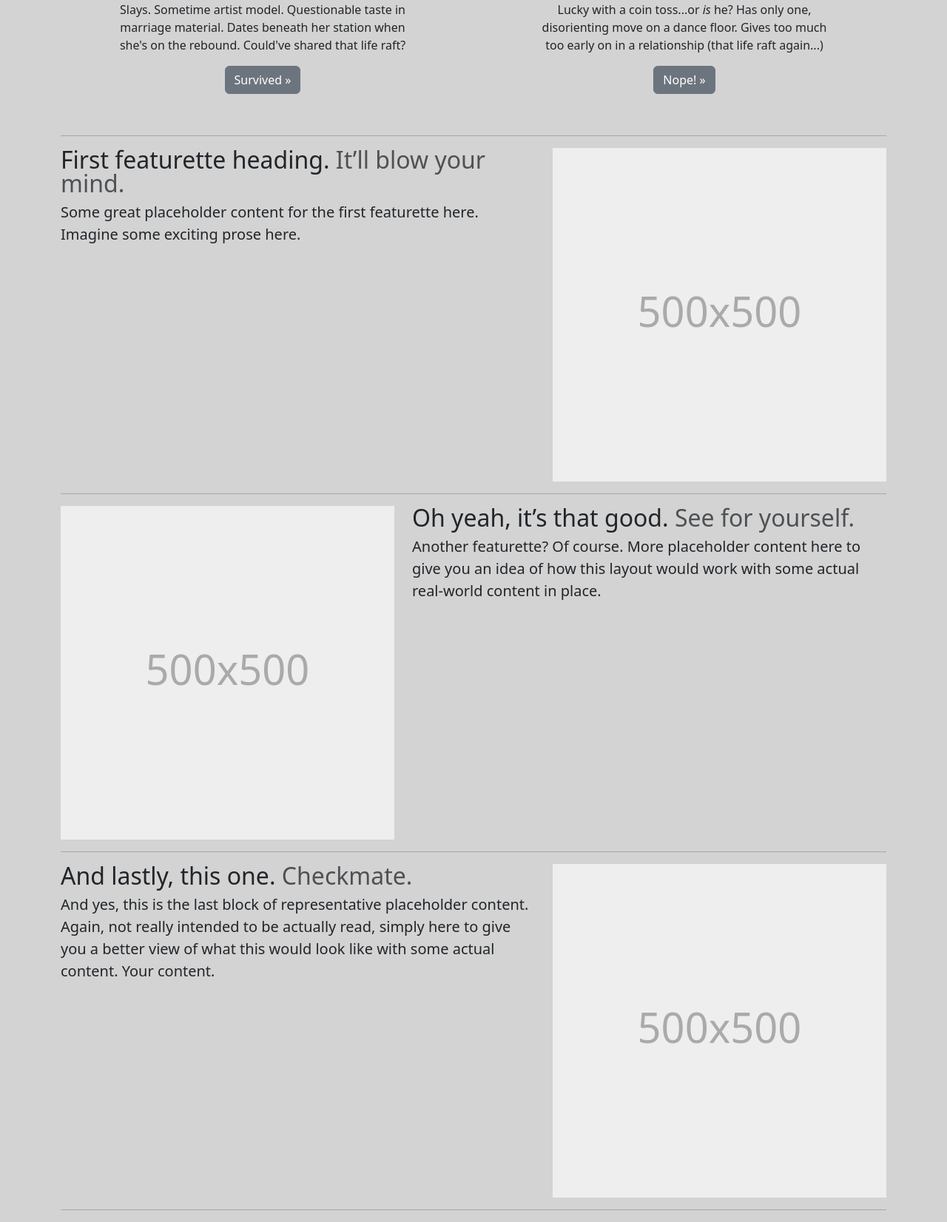
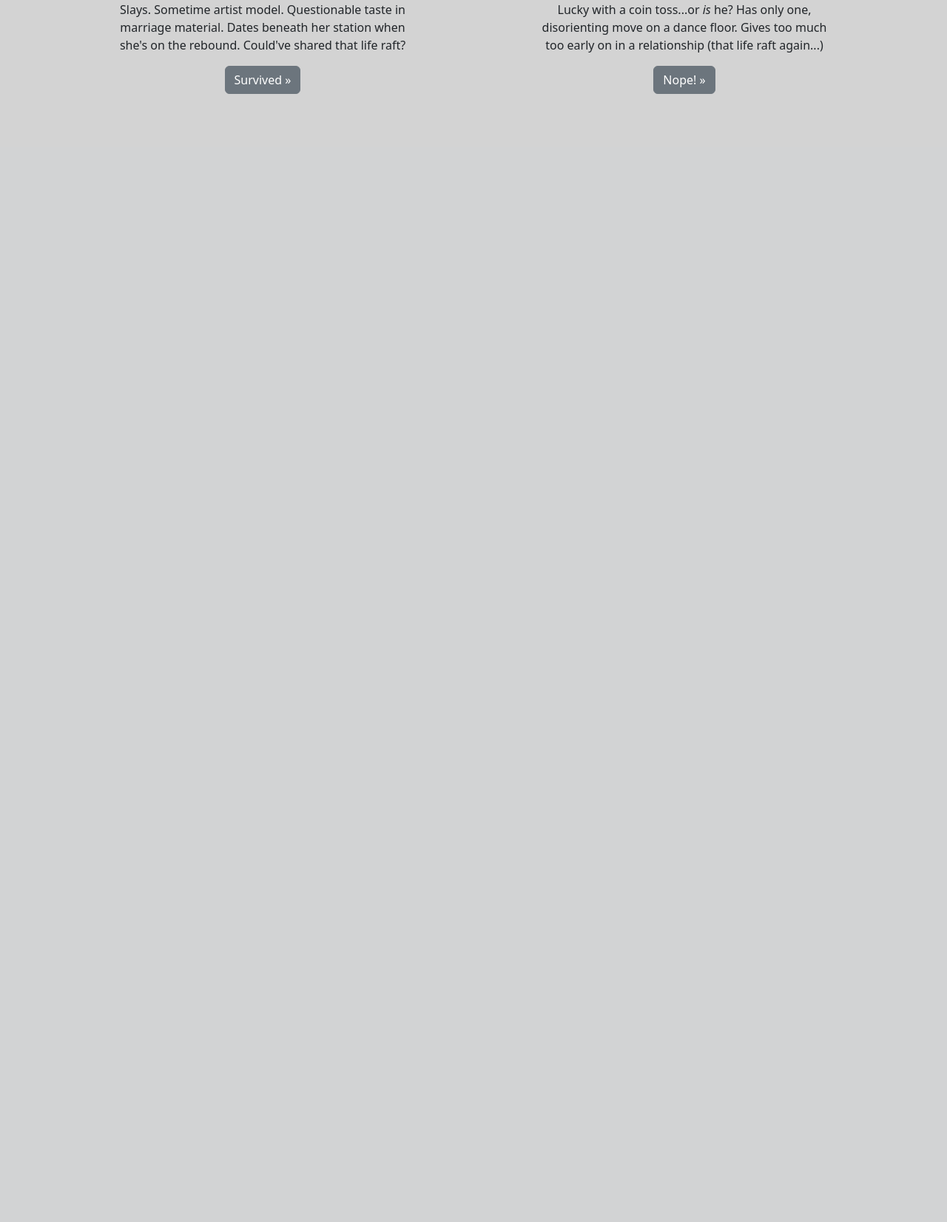
Before and after one commit to tebohl/Rose-or-Jack, a Flask app: page / in a window 1280 px wide. Shown: the part 601-2253 px from the top of the page at 74% size. After the commit the page ends 728 px from the top, so only its background shows below. Run offline with Flask 2, Linux system fonts and the light colour scheme; some libraries are stand-ins or nearby versions.

Commit message:
Resend featurette empty

```diff
--- a/templates/index.html
+++ b/templates/index.html
@@ -156,50 +156,7 @@
       </div>
     </div><!-- /.row -->
 
-    <!-- START THE FEATURETTES -->
-
-    <hr class="featurette-divider">
-
-    <div class="row featurette">
-      <div class="col-md-7">
-        <h2 class="featurette-heading fw-normal lh-1">First featurette heading. <span class="text-muted">It’ll blow your mind.</span></h2>
-        <p class="lead">Some great placeholder content for the first featurette here. Imagine some exciting prose here.</p>
-      </div>
-      <div class="col-md-5">
-        <svg class="bd-placeholder-img bd-placeholder-img-lg featurette-image img-fluid mx-auto" width="500" height="500" xmlns="http://www.w3.org/2000/svg" role="img" aria-label="Placeholder: 500x500" preserveAspectRatio="xMidYMid slice" focusable="false"><title>Placeholder</title><rect width="100%" height="100%" fill="#eee"/><text x="50%" y="50%" fill="#aaa" dy=".3em">500x500</text></svg>
-
-      </div>
-    </div>
-
-    <hr class="featurette-divider">
-
-    <div class="row featurette">
-      <div class="col-md-7 order-md-2">
-        <h2 class="featurette-heading fw-normal lh-1">Oh yeah, it’s that good. <span class="text-muted">See for yourself.</span></h2>
-        <p class="lead">Another featurette? Of course. More placeholder content here to give you an idea of how this layout would work with some actual real-world content in place.</p>
-      </div>
-      <div class="col-md-5 order-md-1">
-        <svg class="bd-placeholder-img bd-placeholder-img-lg featurette-image img-fluid mx-auto" width="500" height="500" xmlns="http://www.w3.org/2000/svg" role="img" aria-label="Placeholder: 500x500" preserveAspectRatio="xMidYMid slice" focusable="false"><title>Placeholder</title><rect width="100%" height="100%" fill="#eee"/><text x="50%" y="50%" fill="#aaa" dy=".3em">500x500</text></svg>
-
-      </div>
-    </div>
-
-    <hr class="featurette-divider">
-
-    <div class="row featurette">
-      <div class="col-md-7">
-        <h2 class="featurette-heading fw-normal lh-1">And lastly, this one. <span class="text-muted">Checkmate.</span></h2>
-        <p class="lead">And yes, this is the last block of representative placeholder content. Again, not really intended to be actually read, simply here to give you a better view of what this would look like with some actual content. Your content.</p>
-      </div>
-      <div class="col-md-5">
-        <svg class="bd-placeholder-img bd-placeholder-img-lg featurette-image img-fluid mx-auto" width="500" height="500" xmlns="http://www.w3.org/2000/svg" role="img" aria-label="Placeholder: 500x500" preserveAspectRatio="xMidYMid slice" focusable="false"><title>Placeholder</title><rect width="100%" height="100%" fill="#eee"/><text x="50%" y="50%" fill="#aaa" dy=".3em">500x500</text></svg>
-
-      </div>
-    </div>
-
-    <hr class="featurette-divider">
-
-    <!-- /END THE FEATURETTES -->
+<!-- enter featurettes here -->
 
   </div><!-- /.container -->
 
```
